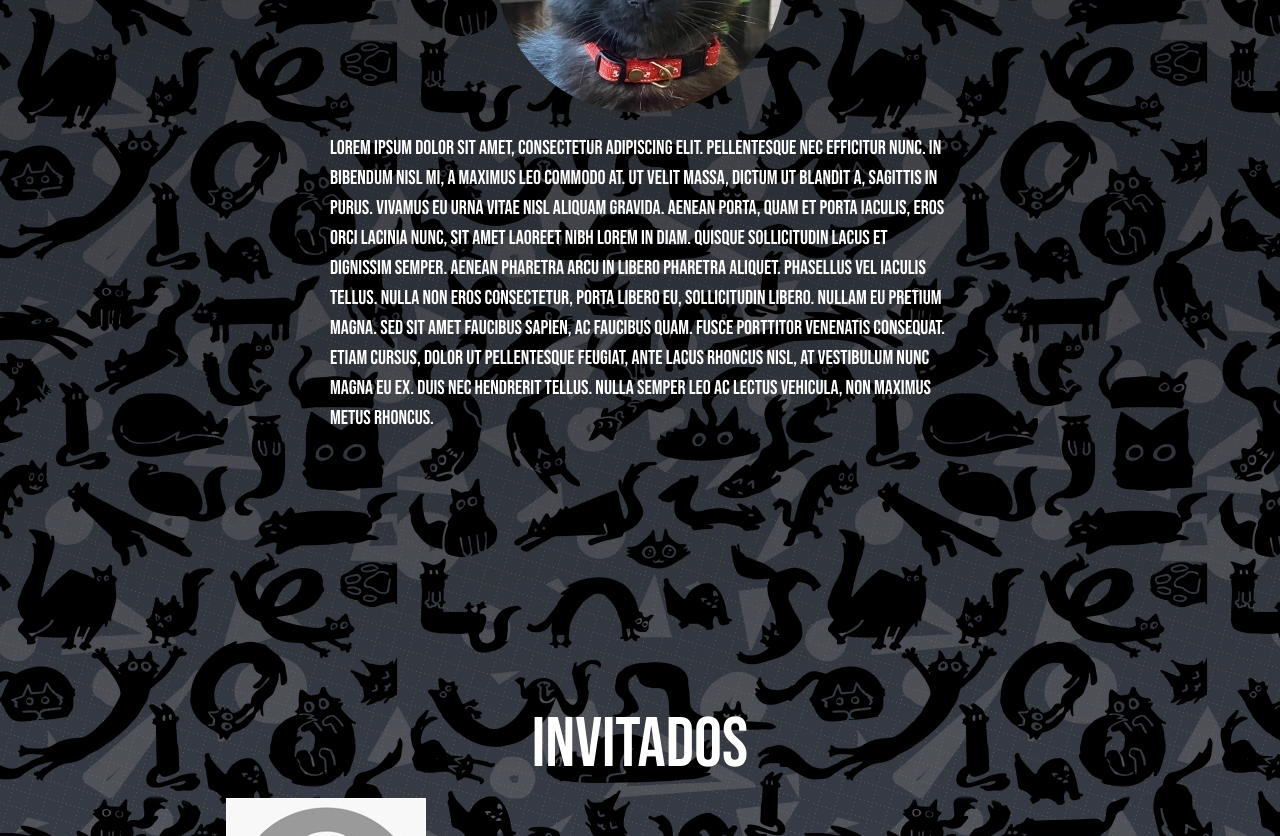
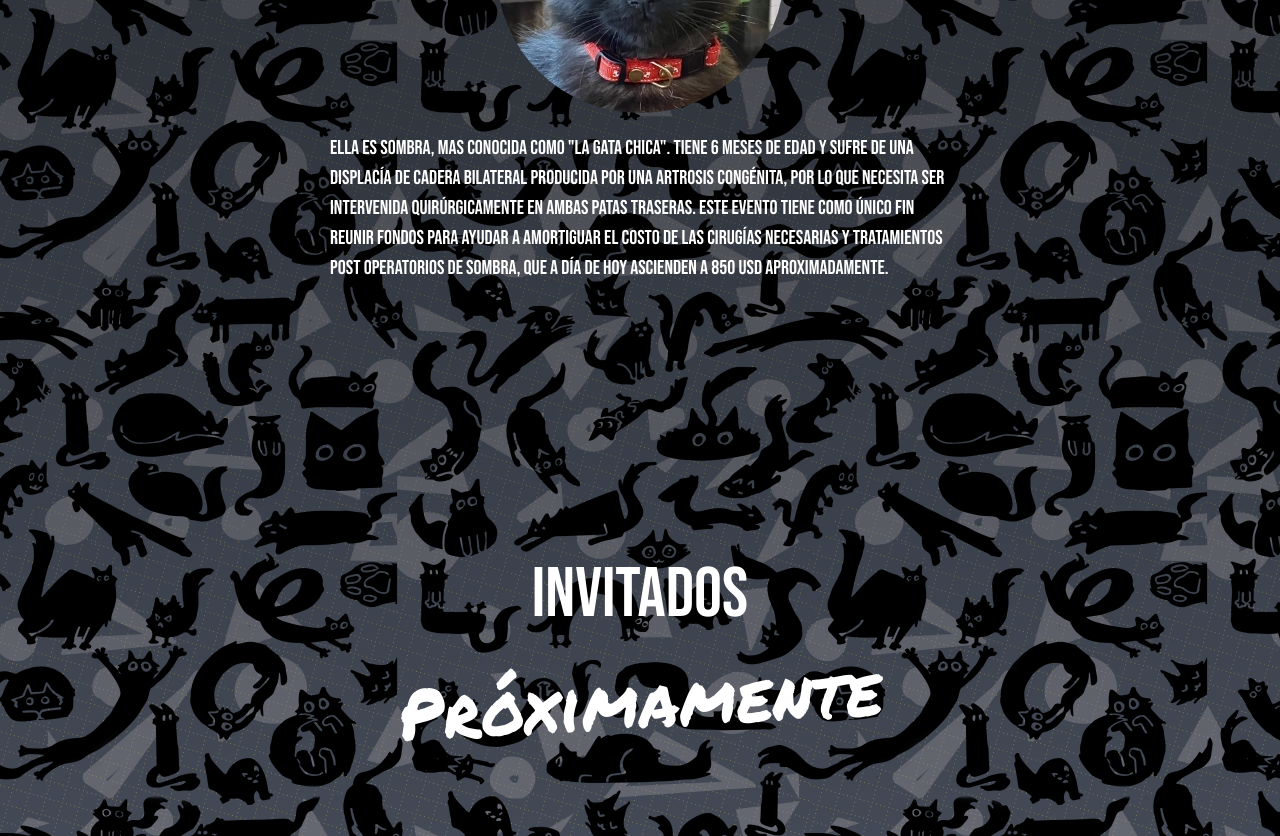
Before and after one commit to Zero23ku/gatachicaton, a Vue app: page / in a window 1280 px wide. Shown: the part 1020-1856 px from the top of the page. Built offline with nearby package versions, Linux system fonts and the light colour scheme.

Commit message:
feat: primer release

```diff
--- a/index.html
+++ b/index.html
@@ -2,7 +2,7 @@
 <html lang="en">
   <head>
     <meta charset="UTF-8">
-    <link rel="icon" href="/favicon.ico">
+    <link rel="icon" href="/./src/assets/gatachica.webp">
     <meta name="viewport" content="width=device-width, initial-scale=1.0">
     <link rel="preconnect" href="https://fonts.googleapis.com">
     <link rel="preconnect" href="https://fonts.gstatic.com" crossorigin>
--- a/src/App.vue
+++ b/src/App.vue
@@ -7,6 +7,8 @@
         imgSrc: '',
         link: ''
     })
+
+    const renderGuests = false;
 
     function selectVtuber(vtuber) {
         switch(vtuber) {
@@ -66,14 +68,14 @@
             </div>
             <div class="text-container">
                 <p>
-                    Lorem ipsum dolor sit amet, consectetur adipiscing elit. Pellentesque nec efficitur nunc. In bibendum nisl mi, a maximus leo commodo at. Ut velit massa, dictum ut blandit a, sagittis in purus. Vivamus eu urna vitae nisl aliquam gravida. Aenean porta, quam et porta iaculis, eros orci lacinia nunc, sit amet laoreet nibh lorem in diam. Quisque sollicitudin lacus et dignissim semper. Aenean pharetra arcu in libero pharetra aliquet.
-                    Phasellus vel iaculis tellus. Nulla non eros consectetur, porta libero eu, sollicitudin libero. Nullam eu pretium magna. Sed sit amet faucibus sapien, ac faucibus quam. Fusce porttitor venenatis consequat. Etiam cursus, dolor ut pellentesque feugiat, ante lacus rhoncus nisl, at vestibulum nunc magna eu ex. Duis nec hendrerit tellus. Nulla semper leo ac lectus vehicula, non maximus metus rhoncus.
+                    Ella es sombra, mas conocida como "la gata chica". Tiene 6 meses de edad y sufre de una displacía de cadera bilateral producida por una artrosis congénita, por lo que necesita ser intervenida quirúrgicamente en ambas patas traseras.
+                    Este evento tiene como único fin reunir fondos para ayudar a amortiguar el costo de las cirugías necesarias y tratamientos post operatorios de Sombra, que a día de hoy ascienden a 850 usd aproximadamente.
                 </p>
             </div>
         </div>
         <div id="guests" class="body-container guest-container">
             <h1 class="content-center text-center">Invitados</h1>
-            <div class="grid grid-cols-2 gap-4">
+            <div v-if="renderGuests" class="grid grid-cols-2 gap-4">
                 <div class="flex flex-col items-center">
 
                     <div class="mb-2"><a @click="selectVtuber(1)" class=""><img src="./assets/guest_mock.jpeg"/></a></div>
@@ -84,6 +86,9 @@
                 </div>
                 <VtuberInfo :imgSrc="vtuberData.imgSrc" :link="vtuberData.link"/>
 
+            </div>
+            <div v-else>
+                <h1 class="content-center text-center coming-soon -rotate-3">Próximamente</h1>
             </div>
         </div>
         <div id="helpus" class="body-container donation-container mb-28">
@@ -103,4 +108,15 @@
 
 <style scoped>
 
+
+    .grow {
+        transition: all .2s ease-in-out;
+    }
+
+    .grow:hover {
+        transform: scale(1.1);
+    }
+
+
+
 </style>
--- a/src/assets/main.css
+++ b/src/assets/main.css
@@ -83,3 +83,24 @@ p, .guest-container h1, .donation-container h1  {
 .custom-gap {
   gap: 10px;
 }
+
+.coming-soon {
+  font-size: 70px;
+  font-family: "Permanent Marker", cursive !important;
+}
+
+@media (max-width: 412px) {
+  .header-container h1 {
+      font-size: 7vw;
+  }
+
+  .header-container h2{
+      font-size: 6vw;
+  }
+
+  .coming-soon {
+      font-size: 12vw !important;
+      font-family: "Permanent Marker", cursive !important;
+  }
+
+}
```
